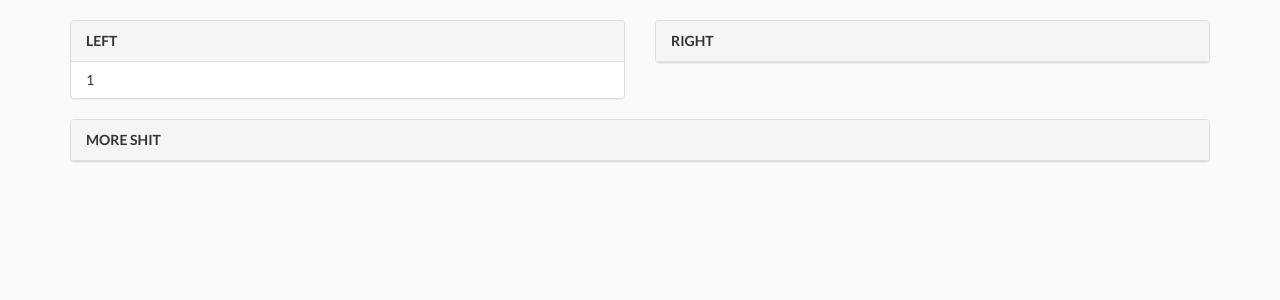
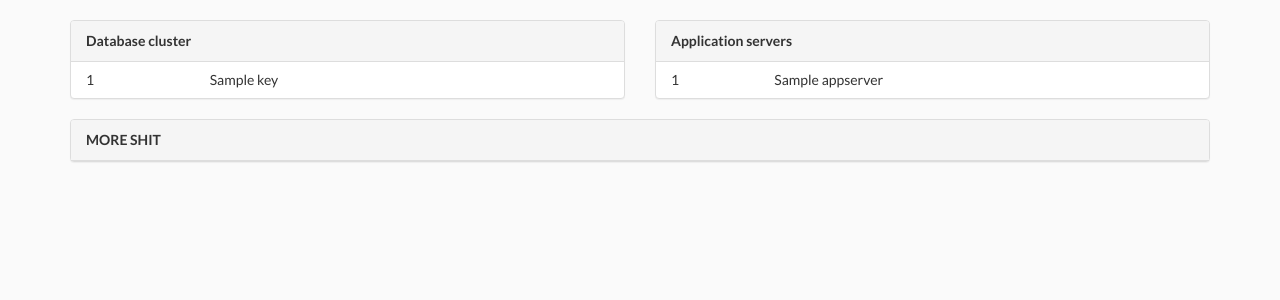
Before and after one commit to AntonDanneels/JLI40D_Uno, a Spring app: page /home in a window 1280 px wide. Shown: the part 51-351 px from the top of the page. Run offline with Thymeleaf, Linux system fonts and the light colour scheme; the template is opened without the code that fills it: most values are stand-ins (such as "Sample title", 1, 10 or a date in 2020); data that the repository does not hold is empty; some libraries are stand-ins or nearby versions.

Commit message:
Added more helpful dashboard panels

```diff
--- a/src/main/java/be/kuleuven/cs/jli40d/server/dispatcher/controller/DashboardController.java
+++ b/src/main/java/be/kuleuven/cs/jli40d/server/dispatcher/controller/DashboardController.java
@@ -25,7 +25,8 @@
     @RequestMapping("/")
     public String listItems(ModelMap modelMap)
     {
-        modelMap.put("databases", serverRegister.getDatabaseServers());
+        modelMap.put("appservers", serverRegister.getApplicationServers());
+        modelMap.put("databases", serverRegister.getServerMapping());
 
         return "home";
     }
--- a/src/main/resources/application.properties
+++ b/src/main/resources/application.properties
@@ -7,3 +7,5 @@
 spring.jpa.show-sql=false
 hibernate.dialect=org.hibernate.dialect.SQLiteDialect
 spring.activemq.pool.maximum-active-session-per-connection=1
+
+spring.thymeleaf.cache=false
--- a/src/main/resources/templates/home.html
+++ b/src/main/resources/templates/home.html
@@ -11,12 +11,13 @@
         <div class="col-md-6">
             <!-- TOPLEFT PANEL -->
             <div class="panel panel-default">
-                <div class="panel-heading"><b>LEFT</b></div>
+                <div class="panel-heading"><b>Database cluster</b></div>
                 <table class="table">
-                    <!--/*@thymesVar id="server" type="be.kuleuven.cs.jli40d.core.deployer.Server"*/-->
+                    <!--/*@thymesVar id="server.key" type="be.kuleuven.cs.jli40d.core.deployer.Server"*/-->
                     <tr th:each="server : ${databases}">
-                        <td th:text="${server.uuid}">
-                        </td>
+                        <td th:text="${server.key.uuid}"></td>
+                        <td th:text="${server.key.toString()}"></td>
+                        <td th:text="${server.value.size()}"></td>
                     </tr>
                 </table>
             </div>
@@ -25,10 +26,13 @@
         <div class="col-md-6">
             <!-- TOPRIGHT PANEL -->
             <div class="panel panel-default">
-                <div class="panel-heading"><b>RIGHT</b></div>
+                <div class="panel-heading"><b>Application servers</b></div>
 
                 <table class="table">
-
+                    <tr th:each="server : ${appservers}">
+                        <td th:text="${server.uuid}"></td>
+                        <td th:text="${server.toString()}"></td>
+                    </tr>
                 </table>
             </div>
         </div>
```
Also changed, not shown: src/main/java/be/kuleuven/cs/jli40d/server/dispatcher/ServerRegister.java (+15 -0 lines).
